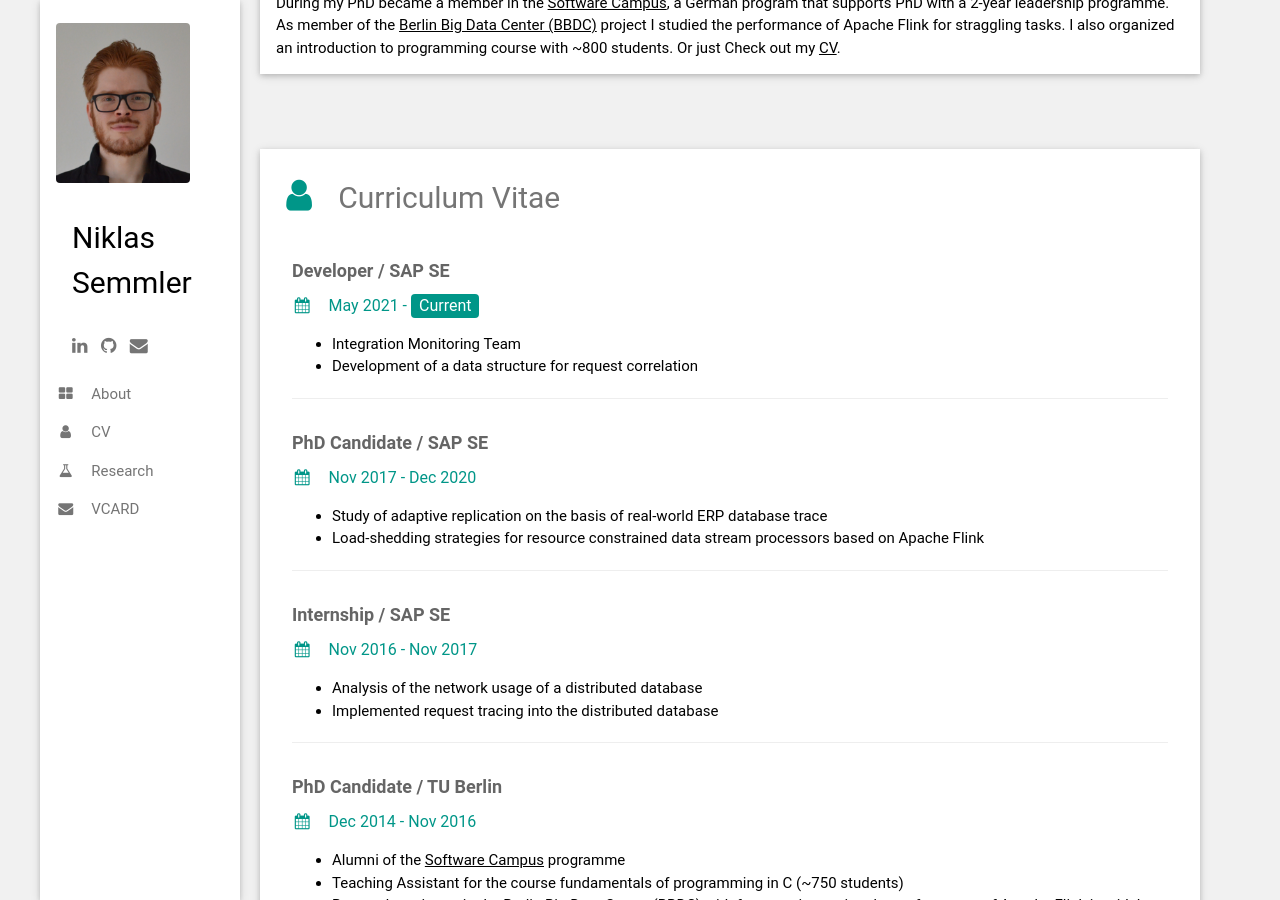
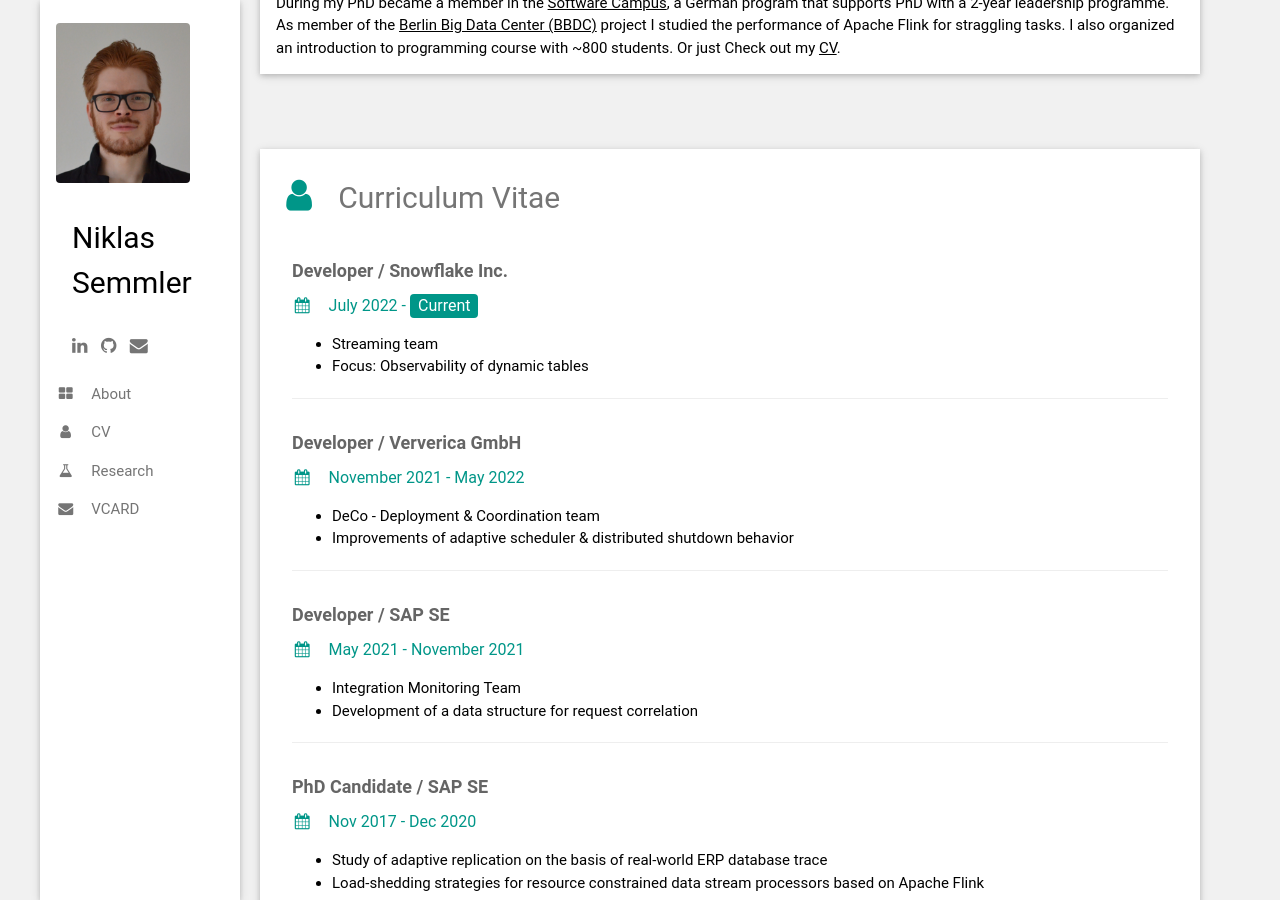
Before and after one commit to niklassemmler/niklassemmler.github.io, a Jekyll site: the page built from index.html, in a window 1280 px wide and 900 px high, scrolled down 283 px. Built offline with Jekyll 4.4.1, drawn with Linux system fonts in a browser that asks for light colours; a script that is not in the unit is left out.

Commit message:
bring website up to date

```diff
--- a/_includes/cv.html
+++ b/_includes/cv.html
@@ -5,9 +5,30 @@
   <h2 class="w3-text-grey w3-padding-16"><i class="fa fa-user fa-fw
         w3-margin-right w3-xxlarge w3-text-teal"></i>Curriculum Vitae</h2>
   <div class="w3-container">
+    <h5 class="w3-opacity"><b>Developer / Snowflake Inc.</b></h5>
+    <h6 class="w3-text-teal"><i class="fa fa-calendar fa-fw
+        w3-margin-right"></i>July 2022 - <span class="w3-tag w3-teal w3-round">Current</span></h6>
+    <ul>
+      <li>Streaming team
+      <li>Focus: Observability of dynamic tables
+    </ul>
+    <hr>
+  </div>
+  <div class="w3-container">
+    <h5 class="w3-opacity"><b>Developer / Ververica GmbH</b></h5>
+    <h6 class="w3-text-teal"><i class="fa fa-calendar fa-fw
+        w3-margin-right"></i>November 2021 - May 2022</h6>
+    <ul>
+      <li>DeCo - Deployment &amp; Coordination team
+      <li>Improvements of adaptive scheduler &amp; distributed shutdown
+        behavior
+    </ul>
+    <hr>
+  </div>
+  <div class="w3-container">
     <h5 class="w3-opacity"><b>Developer / SAP SE</b></h5>
     <h6 class="w3-text-teal"><i class="fa fa-calendar fa-fw
-        w3-margin-right"></i>May 2021 - <span class="w3-tag w3-teal w3-round">Current</span></h6>
+        w3-margin-right"></i>May 2021 - November 2021</h6>
     <ul>
       <li>Integration Monitoring Team
       <li>Development of a data structure for request correlation
```
